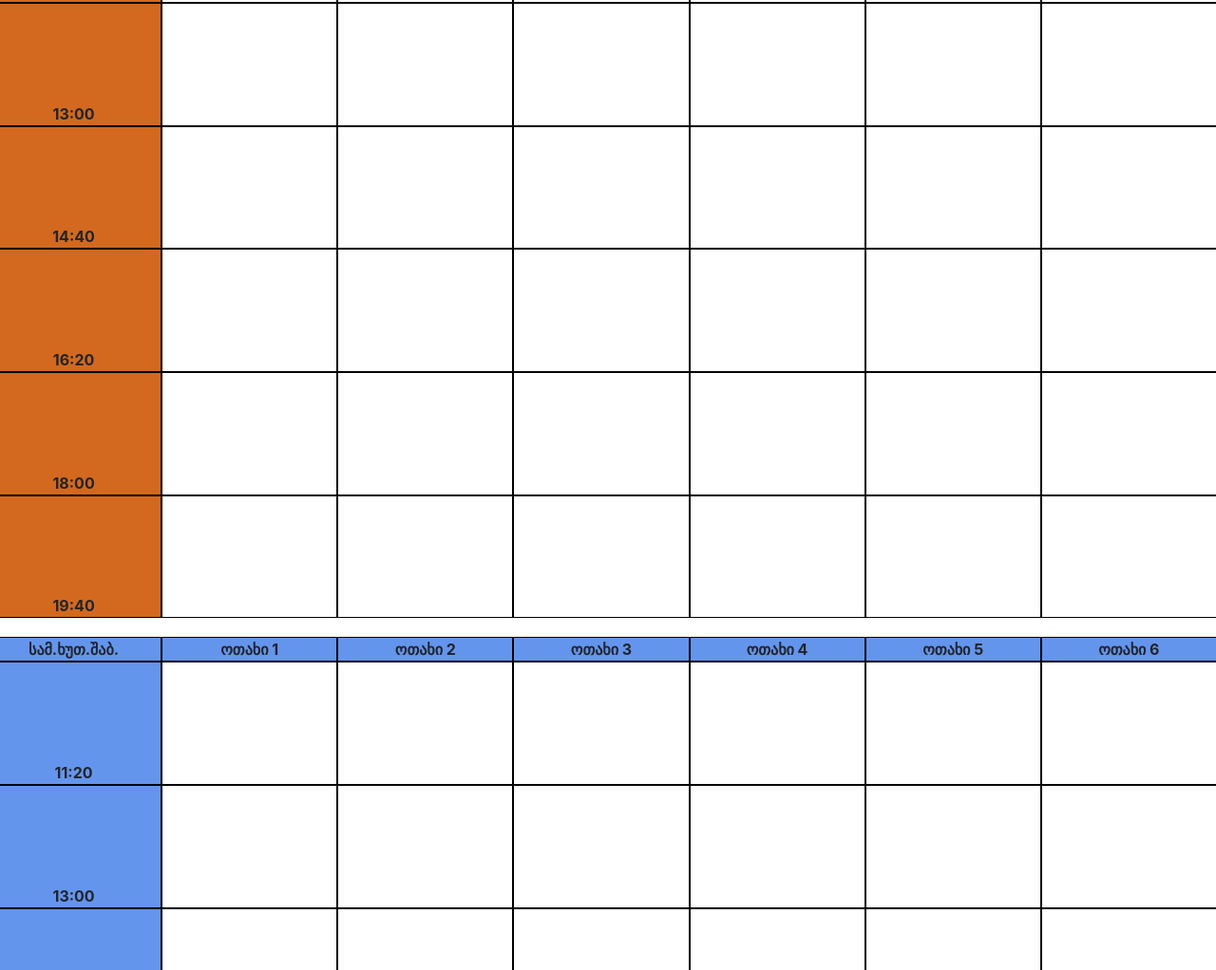
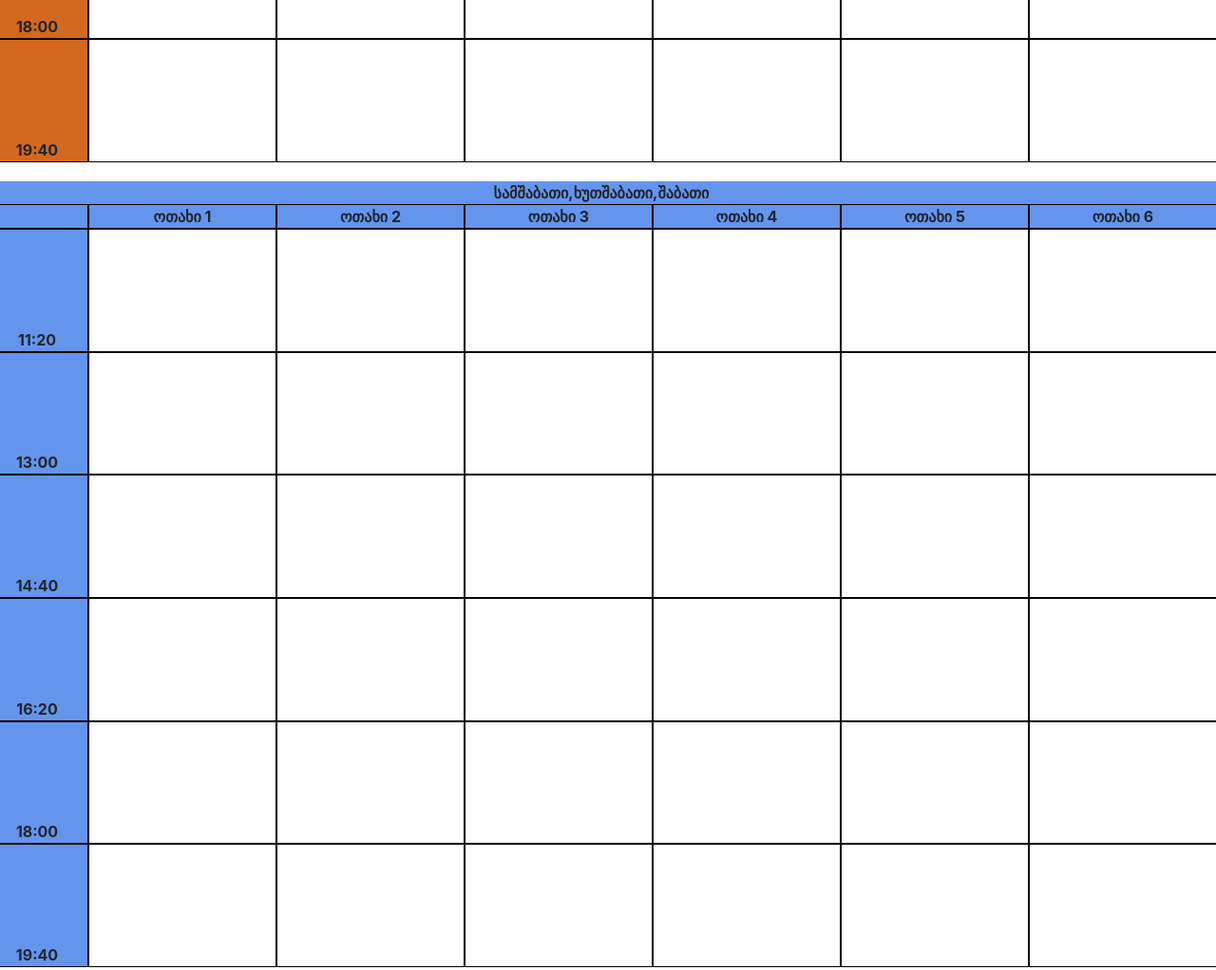
Before and after one commit to aitcbootcamp/Lessons-schedule, a plain HTML site: page index.html in a window 1280 px wide. Shown: the part 727-1749 px from the top of the page at 95% size. Drawn offline with Linux system fonts and the light colour scheme; files that its build step writes are made by us from their sources.

Commit message:
განახლებული index.html

```diff
--- a/index.html
+++ b/index.html
@@ -5,9 +5,12 @@
     <meta http-equiv="X-UA-Compatible" content="IE=edge">
     <meta name="viewport" content="width=device-width, initial-scale=1.0">
     <title>Management</title>
+    <script src = 'js/main.js'></script>
+    <script src = 'js/index.js' defer></script>
     <link rel="stylesheet" href="css/bootstrap.min.css">
     <link rel="stylesheet" href="css/bootstrap.css">
     <link rel="stylesheet" href="css/main.css">
+    <link rel="stylesheet" href="css/index.css">
 </head>
 <body>
     <nav id="mynav" class="navbar navbar-expand-lg navbar-light bg-light">
@@ -24,8 +27,13 @@
       </nav>
         <div class="table-1">
           <div class="row">
-            <div class="col-md table-1-cols table-1-header">
-              ორშ.ოთხ.პარ.
+            <div class="col-md-12 table-1-header">
+              ორშაბათი,ოთხშაბათი,შაბათი
+            </div>
+          </div>
+          <div class="row">
+            <div class="col-md-1 table-1-cols table-1-header">
+
             </div>
             <div class="col-md table-1-cols table-1-header">
               ოთახი 1
@@ -47,7 +55,7 @@
             </div>
           </div>
           <div class="row ">
-            <div class="col-md table-1-cols table-1-center">
+            <div class="col-md-1 table-1-cols table-1-center">
               11:20
             </div>
             <div class="col-md table-1-cols" id = 'group0' name = 'group0'>
@@ -64,7 +72,7 @@
             </div>
           </div>
           <div class="row ">
-            <div class="col-md table-1-cols table-1-center">
+            <div class="col-md-1 table-1-cols table-1-center">
               13:00
             </div>
             <div class="col-md table-1-cols" id = 'group6' name = 'group6'>
@@ -81,7 +89,7 @@
             </div>
           </div>
           <div class="row ">
-            <div class="col-md table-1-cols table-1-center">
+            <div class="col-md-1 table-1-cols table-1-center">
               14:40
             </div>
             <div class="col-md table-1-cols" id = 'group12' name = 'group12'>
@@ -98,7 +106,7 @@
             </div>
           </div>
           <div class="row ">
-            <div class="col-md table-1-cols table-1-center">
+            <div class="col-md-1 table-1-cols table-1-center">
               16:20
             </div>
             <div class="col-md table-1-cols" id = 'group18' name = 'group18'>
@@ -115,7 +123,7 @@
             </div>
           </div>
           <div class="row ">
-            <div class="col-md table-1-cols table-1-center">
+            <div class="col-md-1 table-1-cols table-1-center">
               18:00
             </div>
             <div class="col-md table-1-cols" id = 'group24' name = 'group24'>
@@ -132,7 +140,7 @@
             </div>
           </div>
           <div class="row ">
-            <div class="col-md table-1-cols table-1-center">
+            <div class="col-md-1 table-1-cols table-1-center">
               19:40
             </div>
             <div class="col-md table-1-cols" id = 'group30' name = 'group30'>
@@ -150,9 +158,14 @@
           </div>
         </div>
         <div class="table-2">
+          <div class="row">
+            <div class="col-md-12 table-2-header">
+              სამშაბათი,ხუთშაბათი,შაბათი
+            </div>
+          </div>
           <div class="row ">
-            <div class="col-md table-2-cols table-2-header">
-              სამ.ხუთ.შაბ.
+            <div class="col-md-1 table-2-cols table-2-header">
+
             </div>
             <div class="col-md table-2-cols table-2-header">
               ოთახი 1
@@ -174,7 +187,7 @@
             </div>
           </div>
           <div class="row">
-            <div class="col-md table-2-cols table-2-center">
+            <div class="col-md-1 table-2-cols table-2-center">
               11:20
             </div>
             <div class="col-md table-2-cols" id = 'group36' name = 'group36'>
@@ -191,7 +204,7 @@
             </div>
           </div>
           <div class="row">
-            <div class="col-md table-2-cols table-2-center">
+            <div class="col-md-1 table-2-cols table-2-center">
               13:00
             </div>
             <div class="col-md table-2-cols" id = 'group42' name = 'group42'>
@@ -208,7 +221,7 @@
             </div>
           </div>
           <div class="row ">
-            <div class="col-md table-2-cols table-2-center">
+            <div class="col-md-1 table-2-cols table-2-center">
               14:40
             </div>
             <div class="col-md table-2-cols" id = 'group48' name = 'group48'>
@@ -225,7 +238,7 @@
             </div>
           </div>
           <div class="row ">
-            <div class="col-md table-2-cols table-2-center">
+            <div class="col-md-1 table-2-cols table-2-center">
               16:20
             </div>
             <div class="col-md table-2-cols" id = 'group54' name = 'group54'>
@@ -242,7 +255,7 @@
             </div>
           </div>
           <div class="row">
-            <div class="col-md table-2-cols table-2-center">
+            <div class="col-md-1 table-2-cols table-2-center">
               18:00
             </div>
             <div class="col-md table-2-cols" id = 'group60' name = 'group60'>
@@ -260,7 +273,7 @@
             </div>
           </div>
           <div class="row">
-            <div class="col-md table-2-cols table-2-center">
+            <div class="col-md-1 table-2-cols table-2-center">
               19:40
             </div>
             <div class="col-md table-2-cols" id = 'group66' name = 'group66'>
@@ -277,8 +290,7 @@
             </div>
           </div>
         </div>
-      <script src = 'index.js'>
 
-      </script>
+
 </body>
 </html>
```
